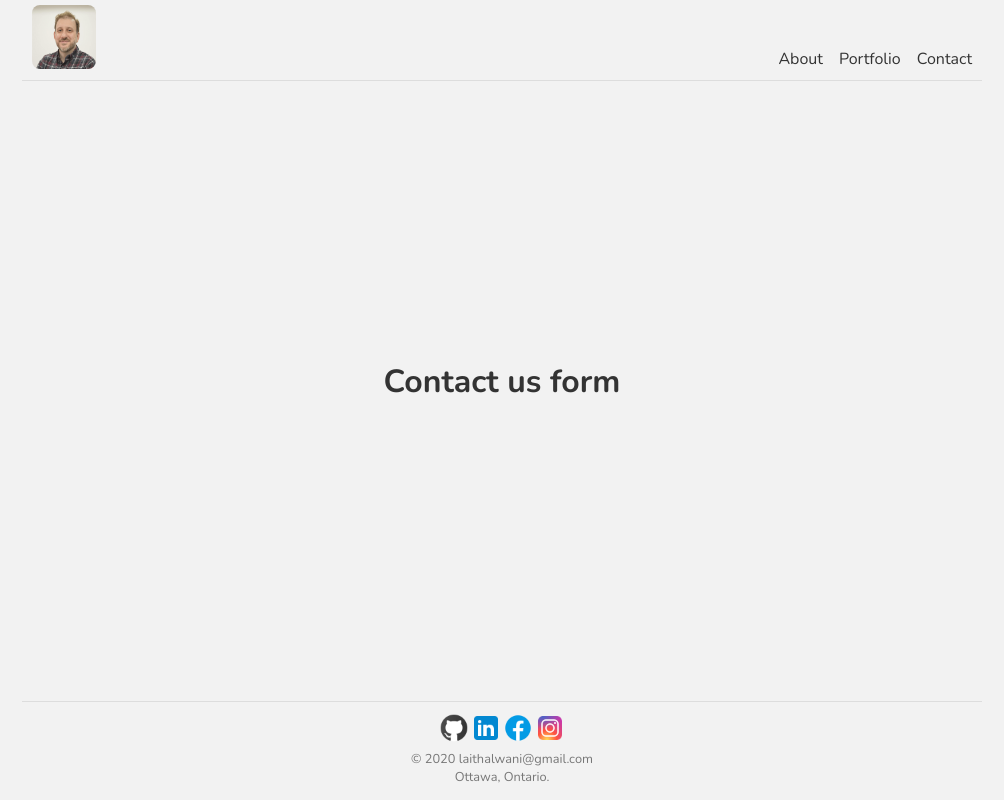
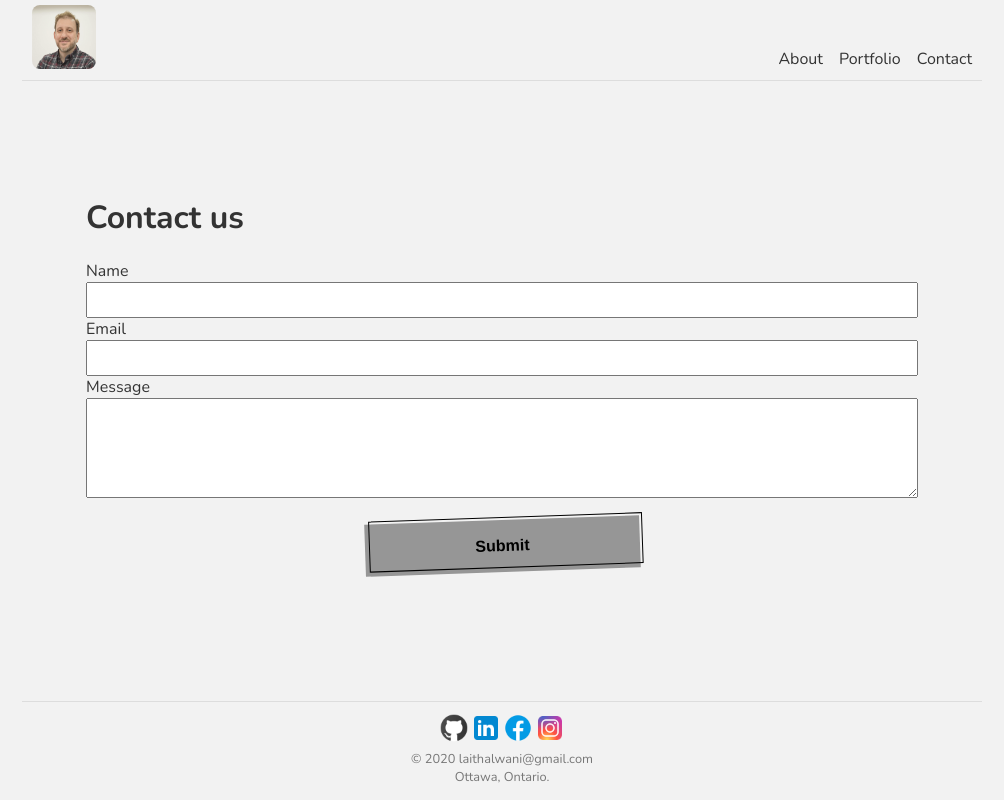
Before and after one commit to LaithAlwani/LaithAlwani, a Next.js app: page /contact in a window 1280 px wide. Shown: the whole page, without its empty margins (138-1142 px from the left). Built offline with nearby package versions, Linux system fonts and the light colour scheme.

Commit message:
rough darft of contact form

```diff
--- a/pages/contact.js
+++ b/pages/contact.js
@@ -1,9 +1,30 @@
-import React from 'react'
+import styles from "../styles/contact.module.css";
 
 export default function contact() {
+  const handleSubmit = (e) => {
+    e.preventDefault();
+    console.log("submit");
+  };
   return (
-    <div>
-      <h1>Contact us form</h1>
-    </div>
-  )
+
+      <form onSubmit={handleSubmit} className={styles.form}>
+        <h1>Contact us</h1>
+        <div>
+          <label htmlFor="name">Name</label>
+          <input type="text" name="name" />
+        </div>
+        <div>
+          <label htmlFor="email">Email</label>
+          <input type="text" name="email" />
+        </div>
+        <div>
+          <label htmlFor="message">Message</label>
+          <textarea type="text" name="name" />
+        </div>
+        <button type="submit" className="btn">
+          Submit
+        </button>
+      </form>
+
+  );
 }
--- /dev/null
+++ b/styles/contact.module.css
@@ -0,0 +1,18 @@
+.form{
+  width: clamp(90%, 50%, 800px);
+  height: auto;
+  padding: 1rem;
+}
+.form input{
+  width: 100%;
+  line-height: 30px;
+}
+
+.form textarea{
+  width: 100%;
+  height: 100px;
+
+}
+.form button{
+  margin: 1rem auto;
+}
```
